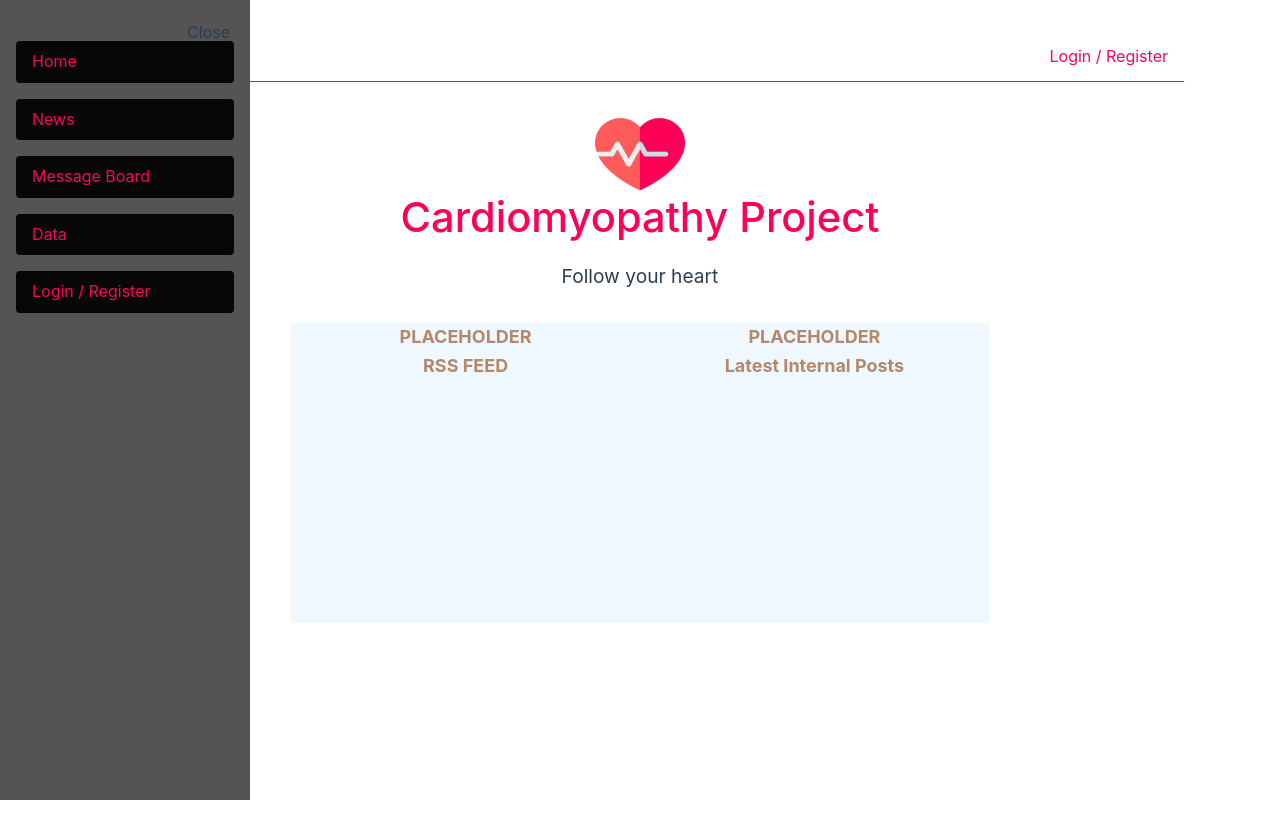
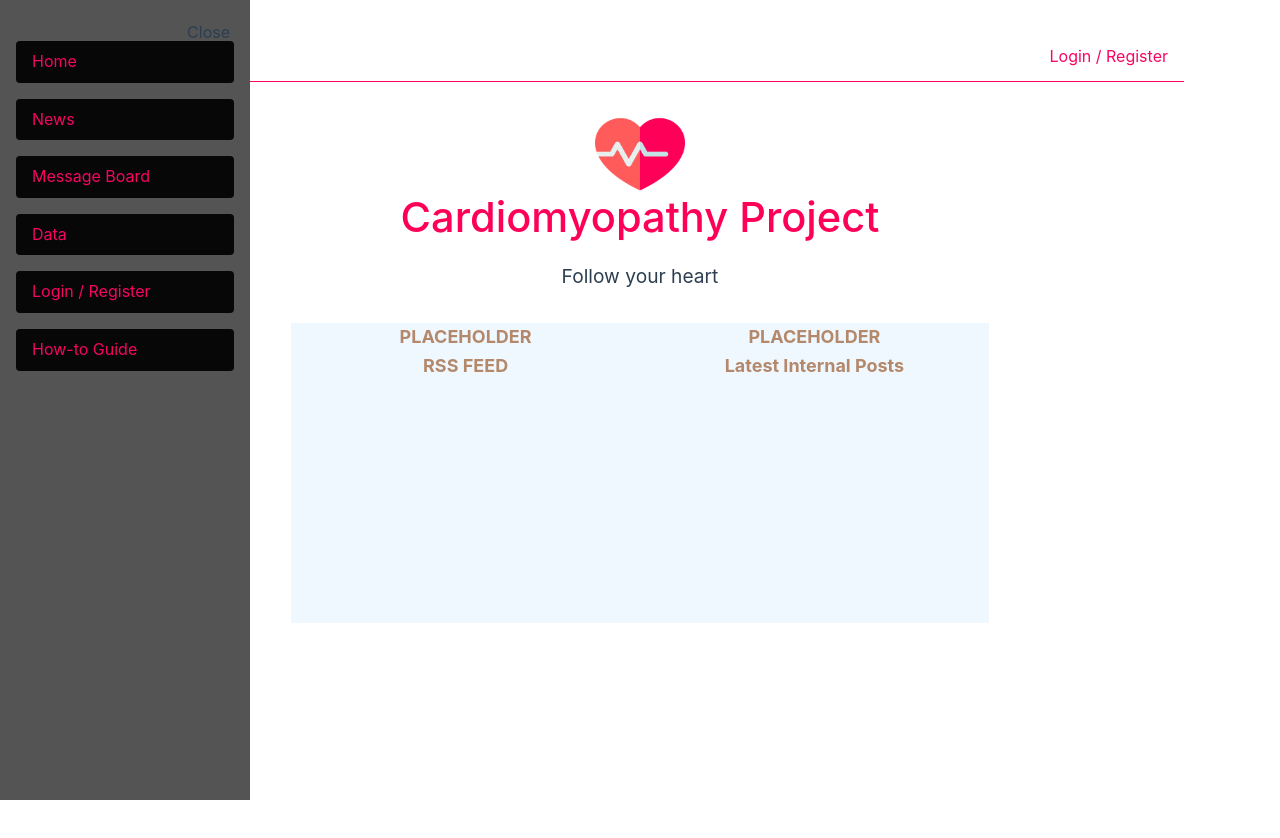
Before and after one commit to AWDGroup5/CMProject, a Vue app: page / in a window 1280 px wide. Both pictures are taken after a click on the element "Menu". Shown: the top 838 px of the page. Built offline with nearby package versions, Linux system fonts and the light colour scheme; no server answers.

Commit message:
Added Button to Nav bar to take to How-to Guide

```diff
--- a/src/App.vue
+++ b/src/App.vue
@@ -94,8 +94,10 @@ async function deletePost(slug) {
     <RouterLink to="/data">Data</RouterLink>
     <RouterLink v-if="user" to="/logout">Logout</RouterLink>
     <RouterLink v-else to="/login">Login / Register</RouterLink>
+    <a href="https://stummuac-my.sharepoint.com/:w:/g/personal/20022699_stu_mmu_ac_uk/ER1BWdrp-qFCoBQZ86Ie-RQBHvf1_gRnBIvqcIPes2re9w?e=QALcwW" target="_blank">How-to Guide</a>
   </nav>
 </div>
+
   </div>
 </template>
 <style scoped>
```
Lines whose indentation alone changed are shown as unchanged.
